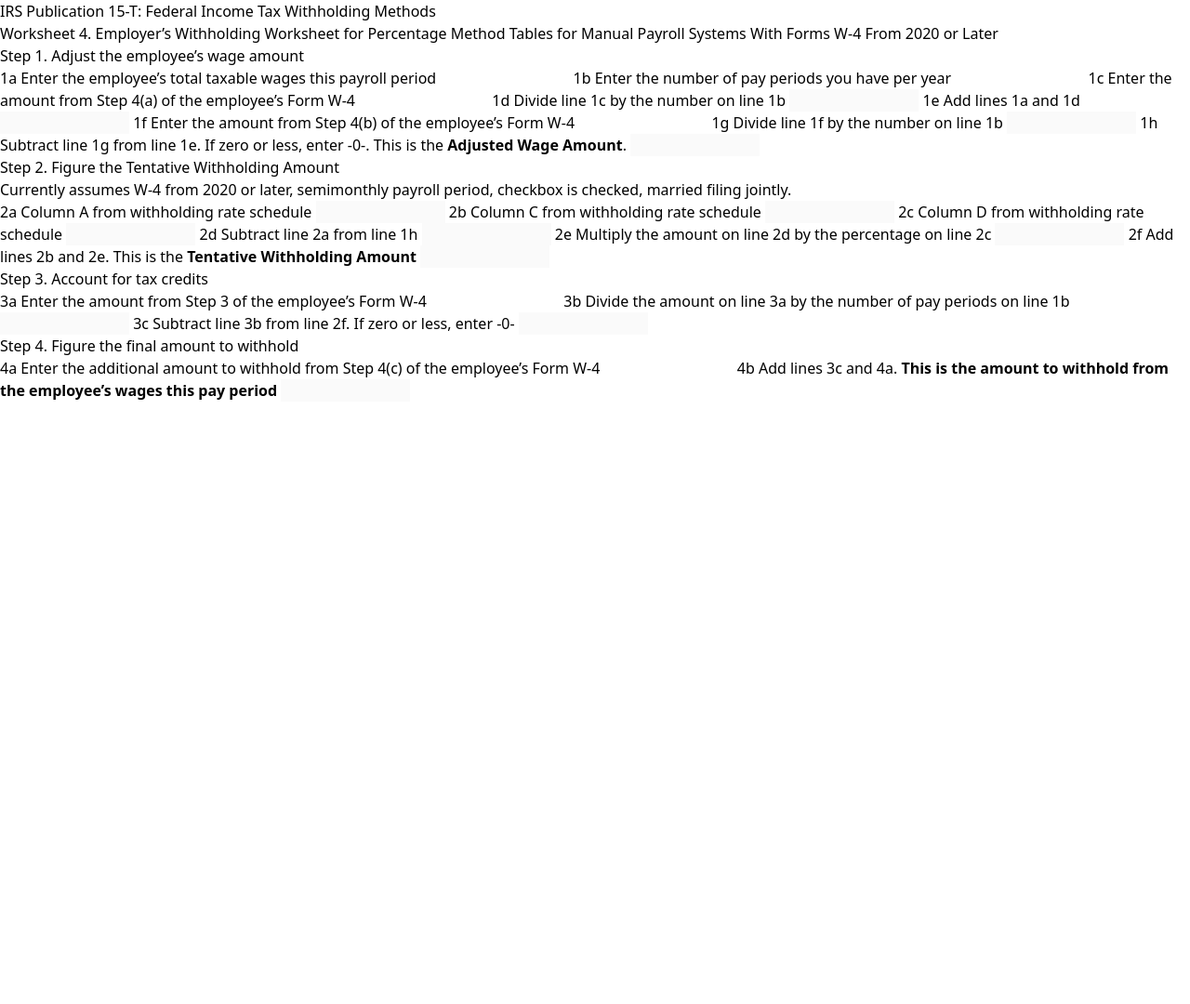
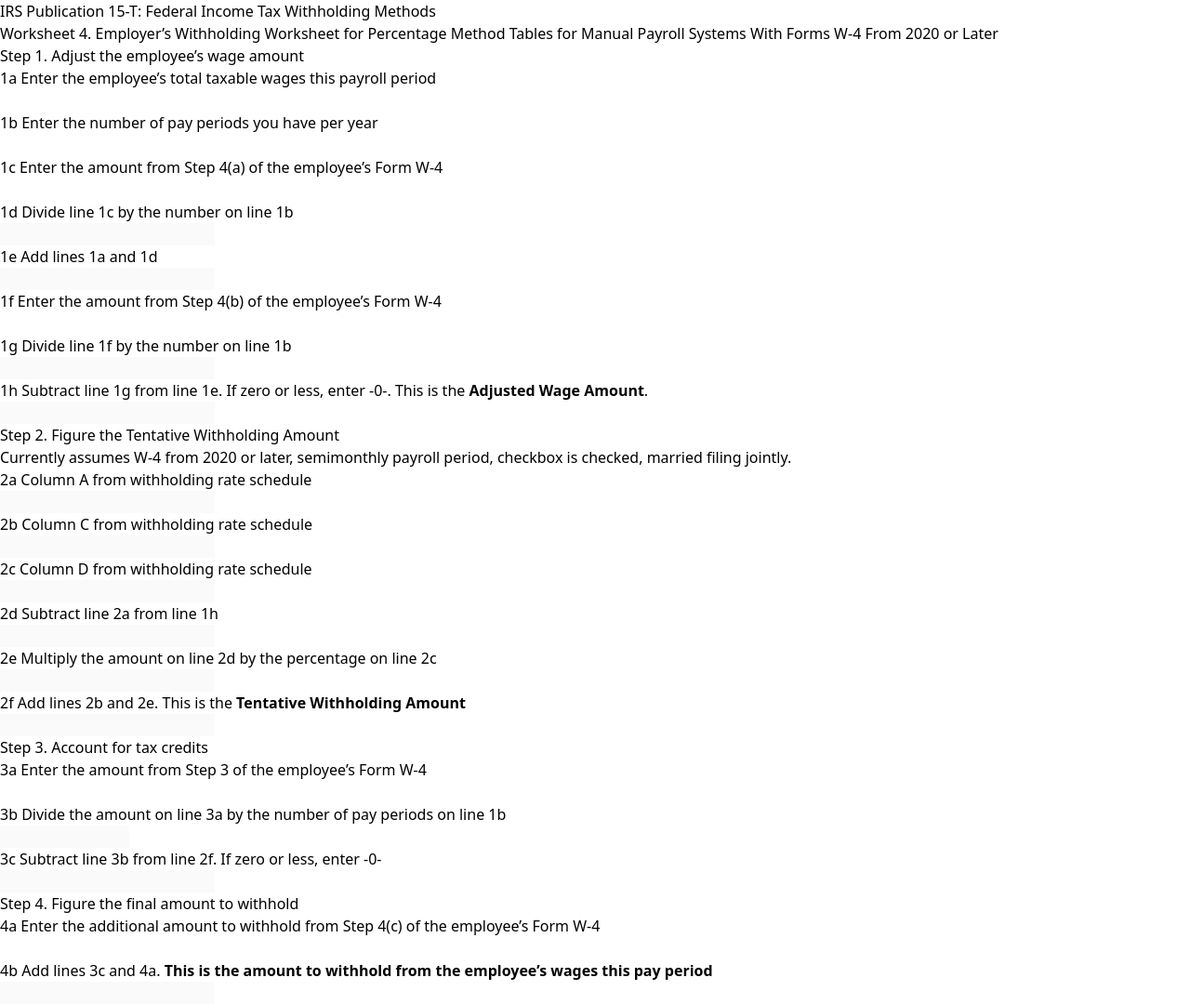
Before and after one commit to nholden/tax-calculator, a website built with webpack: page dist/index.html in a window 1280 px wide. Shown: the whole page at 93% size. Before the commit the page ends 800 px from the top, so only its background shows below. Built offline with nearby package versions, Linux system fonts and the light colour scheme.

Commit message:
UI tweaks

```diff
--- a/dist/index.html
+++ b/dist/index.html
@@ -8,11 +8,11 @@
     <link rel="icon" href="data:,">
   </head>
   <body class="antialiased">
-    <div class="container mx-auto px-2">
+    <div class="container max-w-4xl mx-auto px-2">
       <h1 class="text-3xl font-semibold my-2">
         IRS Publication 15-T: Federal Income Tax Withholding Methods
       </h1>
-      <h2 class="text-xl mb-6">
+      <h2 class="text-lg mb-6">
         Worksheet 4. Employer’s Withholding Worksheet for Percentage Method
         Tables for Manual Payroll Systems With Forms W-4 From 2020 or Later
       </h2>
@@ -20,102 +20,110 @@
       <form x-data="data()">
         <fieldset class="mb-4">
           <legend class="text-lg font-semibold mb-2">Step 1. Adjust the employee’s wage amount</legend>
-          <label class="flex items-center mb-2">
-            <span class="w-4 mr-2">1a</span>
-            <span class="flex-grow">Enter the employee’s total taxable wages this payroll period</span>
+          <label class="flex flex-wrap justify-between sm:flex-no-wrap items-center mb-4 sm:mb-2">
+            <div class="flex w-full mb-1 sm:w-4/6 sm:mb-0">
+              <span class="mr-2">1a</span>
+              <span>Enter the employee’s total taxable wages this payroll period</span>
+            </div>
             <input
               type="text"
               pattern="[\d\.]*"
               inputmode="decimal"
-              size="10"
-              class="shadow appearance-none border rounded py-2 px-3 text-gray-700 leading-tight focus:outline-none focus:shadow-outline"
+              class="w-full sm:w-1/6 shadow appearance-none border rounded py-2 px-3 text-gray-700 leading-tight focus:outline-none focus:shadow-outline"
               x-model="box1a"
             >
           </label>
-          <label class="flex items-center mb-2">
-            <span class="w-4 mr-2">1b</span>
-            <span class="flex-grow">Enter the number of pay periods you have per year</span>
+          <label class="flex flex-wrap justify-between sm:flex-no-wrap items-center mb-4 sm:mb-2">
+            <div class="flex w-full mb-1 sm:w-4/6 sm:mb-0">
+              <span class="mr-2">1b</span>
+              <span>Enter the number of pay periods you have per year</span>
+            </div>
             <input
               type="text"
               pattern="[\d\.]*"
               inputmode="decimal"
-              size="10"
-              class="shadow appearance-none border rounded py-2 px-3 text-gray-700 leading-tight focus:outline-none focus:shadow-outline"
+              class="w-full sm:w-1/6 shadow appearance-none border rounded py-2 px-3 text-gray-700 leading-tight focus:outline-none focus:shadow-outline"
               x-model="box1b"
             >
           </label>
-          <label class="flex items-center mb-2">
-            <span class="w-4 mr-2">1c</span>
-            <span class="flex-grow">Enter the amount from Step 4(a) of the employee’s Form W-4</span>
+          <label class="flex flex-wrap justify-between sm:flex-no-wrap items-center mb-4 sm:mb-2">
+            <div class="flex w-full mb-1 sm:w-4/6 sm:mb-0">
+              <span class="mr-2">1c</span>
+              <span>Enter the amount from Step 4(a) of the employee’s Form W-4</span>
+            </div>
             <input
               type="text"
               pattern="[\d\.]*"
               inputmode="decimal"
-              size="10"
-              class="shadow appearance-none border rounded py-2 px-3 text-gray-700 leading-tight focus:outline-none focus:shadow-outline"
+              class="w-full sm:w-1/6 shadow appearance-none border rounded py-2 px-3 text-gray-700 leading-tight focus:outline-none focus:shadow-outline"
               x-model="box1c"
             >
           </label>
-          <label class="flex items-center mb-2">
-            <span class="w-4 mr-2">1d</span>
-            <span class="flex-grow">Divide line 1c by the number on line 1b</span>
+          <label class="flex flex-wrap justify-between sm:flex-no-wrap items-center mb-4 sm:mb-2">
+            <div class="flex w-full mb-1 sm:w-4/6 sm:mb-0">
+              <span class="mr-2">1d</span>
+              <span>Divide line 1c by the number on line 1b</span>
+            </div>
             <input
               type="text"
               pattern="[\d\.]*"
               inputmode="decimal"
-              size="10"
-              class="shadow appearance-none border rounded py-2 px-3 text-gray-700 leading-tight focus:outline-none focus:shadow-outline"
+              class="w-full sm:w-1/6 shadow appearance-none border rounded py-2 px-3 text-gray-700 leading-tight focus:outline-none focus:shadow-outline"
               x-bind:value="box1d()"
               disabled
             >
           </label>
-          <label class="flex items-center mb-2">
-            <span class="w-4 mr-2">1e</span>
-            <span class="flex-grow">Add lines 1a and 1d</span>
+          <label class="flex flex-wrap justify-between sm:flex-no-wrap items-center mb-4 sm:mb-2">
+            <div class="flex w-full mb-1 sm:w-4/6 sm:mb-0">
+              <span class="mr-2">1e</span>
+              <span>Add lines 1a and 1d</span>
+            </div>
             <input
               type="text"
               pattern="[\d\.]*"
               inputmode="decimal"
-              size="10"
-              class="shadow appearance-none border rounded py-2 px-3 text-gray-700 leading-tight focus:outline-none focus:shadow-outline"
+              class="w-full sm:w-1/6 shadow appearance-none border rounded py-2 px-3 text-gray-700 leading-tight focus:outline-none focus:shadow-outline"
               x-bind:value="box1e()"
               disabled
             >
           </label>
-          <label class="flex items-center mb-2">
-            <span class="w-4 mr-2">1f</span>
-            <span class="flex-grow">Enter the amount from Step 4(b) of the employee’s Form W-4</span>
+          <label class="flex flex-wrap justify-between sm:flex-no-wrap items-center mb-4 sm:mb-2">
+            <div class="flex w-full mb-1 sm:w-4/6 sm:mb-0">
+              <span class="mr-2">1f</span>
+              <span>Enter the amount from Step 4(b) of the employee’s Form W-4</span>
+            </div>
             <input
               type="text"
               pattern="[\d\.]*"
               inputmode="decimal"
-              size="10"
-              class="shadow appearance-none border rounded py-2 px-3 text-gray-700 leading-tight focus:outline-none focus:shadow-outline"
+              class="w-full sm:w-1/6 shadow appearance-none border rounded py-2 px-3 text-gray-700 leading-tight focus:outline-none focus:shadow-outline"
               x-model="box1f"
             >
           </label>
-          <label class="flex items-center mb-2">
-            <span class="w-4 mr-2">1g</span>
-            <span class="flex-grow">Divide line 1f by the number on line 1b</span>
+          <label class="flex flex-wrap justify-between sm:flex-no-wrap items-center mb-4 sm:mb-2">
+            <div class="flex w-full mb-1 sm:w-4/6 sm:mb-0">
+              <span class="mr-2">1g</span>
+              <span>Divide line 1f by the number on line 1b</span>
+            </div>
             <input
               type="text"
               pattern="[\d\.]*"
               inputmode="decimal"
-              size="10"
-              class="shadow appearance-none border rounded py-2 px-3 text-gray-700 leading-tight focus:outline-none focus:shadow-outline"
+              class="w-full sm:w-1/6 shadow appearance-none border rounded py-2 px-3 text-gray-700 leading-tight focus:outline-none focus:shadow-outline"
               x-bind:value="box1g()"
               disabled
             >
           </label>
-          <label class="flex items-center mb-2">
-            <span class="w-4 mr-2">1h</span>
-            <span class="flex-grow">Subtract line 1g from line 1e. If zero or less, enter -0-. This is the <strong>Adjusted Wage Amount</strong>.</span>
+          <label class="flex flex-wrap justify-between sm:flex-no-wrap items-center mb-4 sm:mb-2">
+            <div class="flex w-full mb-1 sm:w-4/6 sm:mb-0">
+              <span class="mr-2">1h</span>
+              <span>Subtract line 1g from line 1e. If zero or less, enter -0-. This is the <strong>Adjusted Wage Amount</strong>.</span>
+            </div>
             <input
               type="text"
               pattern="[\d\.]*"
               inputmode="decimal"
-              size="10"
-              class="shadow appearance-none border rounded py-2 px-3 text-gray-700 leading-tight focus:outline-none focus:shadow-outline"
+              class="w-full sm:w-1/6 shadow appearance-none border rounded py-2 px-3 text-gray-700 leading-tight focus:outline-none focus:shadow-outline"
               x-bind:value="box1h()"
               disabled
             >
@@ -127,82 +135,88 @@
           <p class="italic text-gray-700 mb-2">
             Currently assumes W-4 from 2020 or later, semimonthly payroll period, checkbox is checked, married filing jointly.
           </p>
-          <label class="flex items-center mb-2">
-            <span class="w-4 mr-2">2a</span>
-            <span class="flex-grow">Column A from withholding rate schedule</span>
+          <label class="flex flex-wrap justify-between sm:flex-no-wrap items-center mb-4 sm:mb-2">
+            <div class="flex w-full mb-1 sm:w-4/6 sm:mb-0">
+              <span class="mr-2">2a</span>
+              <span>Column A from withholding rate schedule</span>
+            </div>
             <input
               type="text"
               pattern="[\d\.]*"
               inputmode="decimal"
-              size="10"
-              class="shadow appearance-none border rounded py-2 px-3 text-gray-700 leading-tight focus:outline-none focus:shadow-outline"
+              class="w-full sm:w-1/6 shadow appearance-none border rounded py-2 px-3 text-gray-700 leading-tight focus:outline-none focus:shadow-outline"
               x-bind:value="box2a()"
               disabled
             >
           </label>
-          <label class="flex items-center mb-2">
-            <span class="w-4 mr-2">2b</span>
-            <span class="flex-grow">Column C from withholding rate schedule</span>
+          <label class="flex flex-wrap justify-between sm:flex-no-wrap items-center mb-4 sm:mb-2">
+            <div class="flex w-full mb-1 sm:w-4/6 sm:mb-0">
+              <span class="mr-2">2b</span>
+              <span>Column C from withholding rate schedule</span>
+            </div>
             <input
               type="text"
               pattern="[\d\.]*"
               inputmode="decimal"
-              size="10"
-              class="shadow appearance-none border rounded py-2 px-3 text-gray-700 leading-tight focus:outline-none focus:shadow-outline"
+              class="w-full sm:w-1/6 shadow appearance-none border rounded py-2 px-3 text-gray-700 leading-tight focus:outline-none focus:shadow-outline"
               x-bind:value="box2b()"
               disabled
             >
           </label>
-          <label class="flex items-center mb-2">
-            <span class="w-4 mr-2">2c</span>
-            <span class="flex-grow">Column D from withholding rate schedule</span>
+          <label class="flex flex-wrap justify-between sm:flex-no-wrap items-center mb-4 sm:mb-2">
+            <div class="flex w-full mb-1 sm:w-4/6 sm:mb-0">
+              <span class="mr-2">2c</span>
+              <span>Column D from withholding rate schedule</span>
+            </div>
             <input
               type="text"
               pattern="[\d\.%]*"
               inputmode="decimal"
-              size="10"
-              class="shadow appearance-none border rounded py-2 px-3 text-gray-700 leading-tight focus:outline-none focus:shadow-outline"
+              class="w-full sm:w-1/6 shadow appearance-none border rounded py-2 px-3 text-gray-700 leading-tight focus:outline-none focus:shadow-outline"
               x-bind:value="box2c()"
               disabled
             >
           </label>
-          <label class="flex items-center mb-2">
-            <span class="w-4 mr-2">2d</span>
-            <span class="flex-grow">Subtract line 2a from line 1h</span>
+          <label class="flex flex-wrap justify-between sm:flex-no-wrap items-center mb-4 sm:mb-2">
+            <div class="flex w-full mb-1 sm:w-4/6 sm:mb-0">
+              <span class="mr-2">2d</span>
+              <span>Subtract line 2a from line 1h</span>
+            </div>
             <input
               type="text"
               pattern="[\d\.]*"
               inputmode="decimal"
-              size="10"
-              class="shadow appearance-none border rounded py-2 px-3 text-gray-700 leading-tight focus:outline-none focus:shadow-outline"
+              class="w-full sm:w-1/6 shadow appearance-none border rounded py-2 px-3 text-gray-700 leading-tight focus:outline-none focus:shadow-outline"
               x-bind:value="box2d()"
               disabled
             >
           </label>
-          <label class="flex items-center mb-2">
-            <span class="w-4 mr-2">2e</span>
-            <span class="flex-grow">Multiply the amount on line 2d by the percentage on line 2c</span>
+          <label class="flex flex-wrap justify-between sm:flex-no-wrap items-center mb-4 sm:mb-2">
+            <div class="flex w-full mb-1 sm:w-4/6 sm:mb-0">
+              <span class="mr-2">2e</span>
+              <span>Multiply the amount on line 2d by the percentage on line 2c</span>
+            </div>
             <input
               type="text"
               pattern="[\d\.]*"
               inputmode="decimal"
-              size="10"
-              class="shadow appearance-none border rounded py-2 px-3 text-gray-700 leading-tight focus:outline-none focus:shadow-outline"
+              class="w-full sm:w-1/6 shadow appearance-none border rounded py-2 px-3 text-gray-700 leading-tight focus:outline-none focus:shadow-outline"
               x-bind:value="box2e()"
               disabled
             >
           </label>
-          <label class="flex items-center mb-2">
-            <span class="w-4 mr-2">2f</span>
-            <span class="flex-grow">
+          <label class="flex flex-wrap justify-between sm:flex-no-wrap items-center mb-4 sm:mb-2">
+            <div class="flex w-full mb-1 sm:w-4/6 sm:mb-0">
+              <span class="mr-2">2f</span>
+              <span>
                 Add lines 2b and 2e. This is the <strong>Tentative Withholding Amount</strong>
               </span>
+            </div>
             <input
               type="text"
               pattern="[\d\.]*"
               inputmode="decimal"
-              size="10"
-              class="shadow appearance-none border rounded py-2 px-3 text-gray-700 leading-tight focus:outline-none focus:shadow-outline"
+              class="w-full sm:w-1/6 shadow appearance-none border rounded py-2 px-3 text-gray-700 leading-tight focus:outline-none focus:shadow-outline"
               x-bind:value="box2f()"
               disabled
             >
@@ -211,40 +225,44 @@
 
         <fieldset class="mb-4">
           <legend class="text-lg font-semibold mb-2">Step 3. Account for tax credits</legend>
-          <label class="flex items-center mb-2">
-            <span class="w-4 mr-2">3a</span>
-            <span class="flex-grow">Enter the amount from Step 3 of the employee’s Form W-4</span>
+          <label class="flex flex-wrap justify-between sm:flex-no-wrap items-center mb-4 sm:mb-2">
+            <div class="flex w-full mb-1 sm:w-4/6 sm:mb-0">
+              <span class="mr-2">3a</span>
+              <span>Enter the amount from Step 3 of the employee’s Form W-4</span>
+            </div>
+            <input
+              type="text"
+              pattern="[\d\.]*"
+              inputmode="decimal"
+              class="w-full sm:w-1/6 shadow appearance-none border rounded py-2 px-3 text-gray-700 leading-tight focus:outline-none focus:shadow-outline"
+              x-model="box3a"
+            >
+          </label>
+          <label class="flex flex-wrap justify-between sm:flex-no-wrap items-center mb-4 sm:mb-2">
+            <div class="flex w-full mb-1 sm:w-4/6 sm:mb-0">
+              <span class="mr-2">3b</span>
+              <span>Divide the amount on line 3a by the number of pay periods on line 1b</span>
+            </div>
             <input
               type="text"
               pattern="[\d\.]*"
               inputmode="decimal"
               size="10"
-              class="shadow appearance-none border rounded py-2 px-3 text-gray-700 leading-tight focus:outline-none focus:shadow-outline"
-              x-model="box3a"
+              class="w-full sm:w-1/6 shadow appearance-none border rounded py-2 px-3 text-gray-700 leading-tight focus:outline-none focus:shadow-outline"
+              x-bind:value="box3b()"
+              disabled
             >
           </label>
-          <label class="flex items-center mb-2">
-            <span class="w-4 mr-2">3b</span>
-            <span class="flex-grow">Divide the amount on line 3a by the number of pay periods on line 1b</span>
+          <label class="flex flex-wrap justify-between sm:flex-no-wrap items-center mb-4 sm:mb-2">
+            <div class="flex w-full mb-1 sm:w-4/6 sm:mb-0">
+              <span class="mr-2">3c</span>
+              <span>Subtract line 3b from line 2f. If zero or less, enter -0-</span>
+            </div>
             <input
               type="text"
               pattern="[\d\.]*"
               inputmode="decimal"
-              size="10"
-              class="shadow appearance-none border rounded py-2 px-3 text-gray-700 leading-tight focus:outline-none focus:shadow-outline"
-              x-bind:value="box3b()"
-              disabled
-            >
-          </label>
-          <label class="flex items-center mb-2">
-            <span class="w-4 mr-2">3c</span>
-            <span class="flex-grow">Subtract line 3b from line 2f. If zero or less, enter -0-</span>
-            <input
-              type="text"
-              pattern="[\d\.]*"
-              inputmode="decimal"
-              size="10"
-              class="shadow appearance-none border rounded py-2 px-3 text-gray-700 leading-tight focus:outline-none focus:shadow-outline"
+              class="w-full sm:w-1/6 shadow appearance-none border rounded py-2 px-3 text-gray-700 leading-tight focus:outline-none focus:shadow-outline"
               x-bind:value="box3c()"
               disabled
             >
@@ -253,32 +271,35 @@
 
         <fieldset class="mb-4">
           <legend class="text-lg font-semibold mb-2">Step 4. Figure the final amount to withhold</legend>
-          <label class="flex items-center mb-2">
-            <span class="w-4 mr-2">4a</span>
-            <span class="flex-grow">Enter the additional amount to withhold from Step 4(c) of the employee’s Form W-4</span>
+          <label class="flex flex-wrap justify-between sm:flex-no-wrap items-center mb-4 sm:mb-2">
+            <div class="flex w-full mb-1 sm:w-4/6 sm:mb-0">
+              <span class="mr-2">4a</span>
+              <span>Enter the additional amount to withhold from Step 4(c) of the employee’s Form W-4</span>
+            </div>
             <input
               type="text"
               pattern="[\d\.]*"
               inputmode="decimal"
-              size="10"
-              class="shadow appearance-none border rounded py-2 px-3 text-gray-700 leading-tight focus:outline-none focus:shadow-outline"
+              class="w-full sm:w-1/6 shadow appearance-none border rounded py-2 px-3 text-gray-700 leading-tight focus:outline-none focus:shadow-outline"
               x-model="box4a"
             >
           </label>
-          <label class="flex items-center mb-2">
-            <span class="w-4 mr-2">4b</span>
-            <span class="flex-grow">
+          <label class="flex flex-wrap justify-between sm:flex-no-wrap items-center mb-4 sm:mb-2">
+            <div class="flex w-full mb-1 sm:w-4/6 sm:mb-0">
+              <span class="mr-2">4b</span>
+              <span>
                 Add lines 3c and 4a.
                 <strong>
                   This is the amount to withhold from the employee’s wages this pay period
                 </strong>
               </span>
+            </div>
+            </span>
             <input
               type="text"
               pattern="[\d\.]*"
               inputmode="decimal"
-              size="10"
-              class="shadow appearance-none border rounded py-2 px-3 text-gray-700 leading-tight focus:outline-none focus:shadow-outline"
+              class="w-full sm:w-1/6 shadow appearance-none border rounded py-2 px-3 text-gray-700 leading-tight focus:outline-none focus:shadow-outline"
               x-bind:value="box4b()"
               disabled
             >
```
Lines whose indentation alone changed are shown as unchanged.
